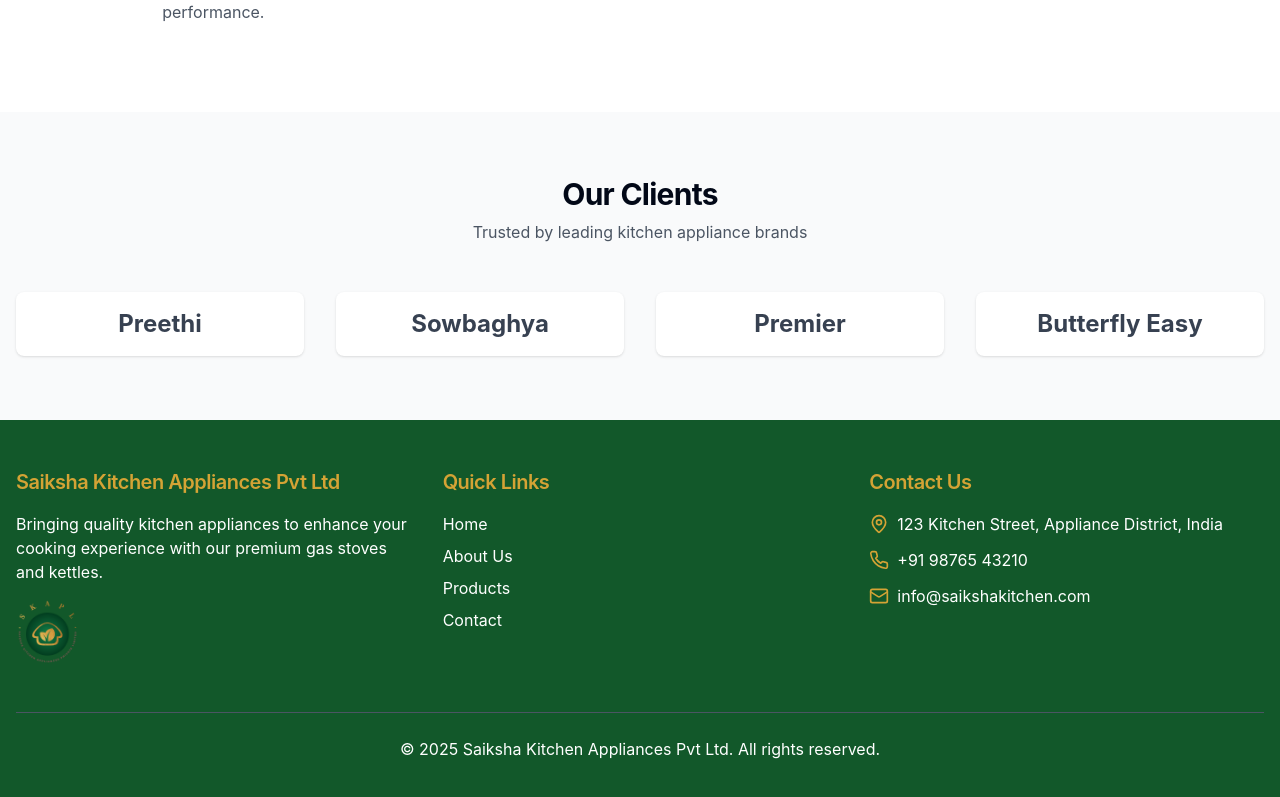
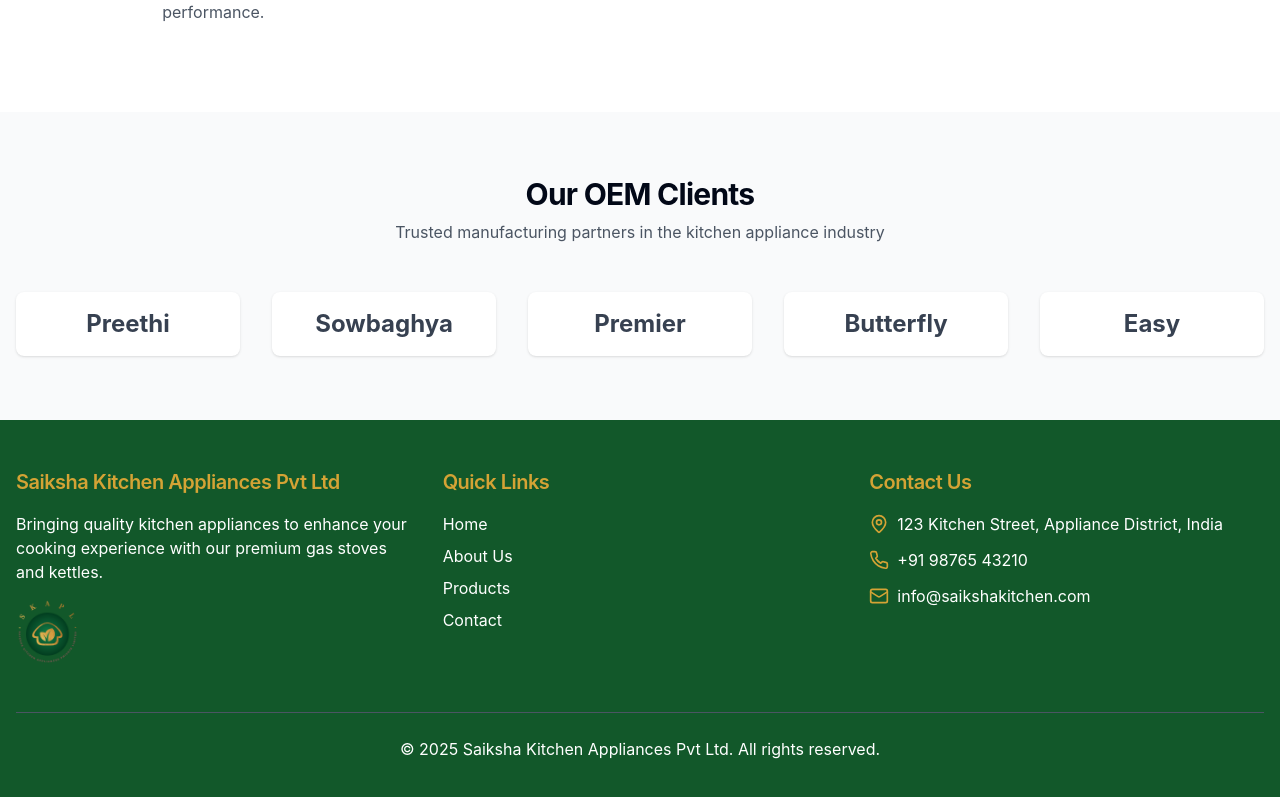
Before and after one commit to Josoova/saiksha-kitchen-web, a React (Vite) app: page / in a window 1280 px wide. Shown: the part 1618-2415 px from the top of the page. Built offline with nearby package versions, Linux system fonts and the light colour scheme.

Commit message:
Update client logos
Add new client logos to the "Our Clients" section.

```diff
--- a/src/pages/Home.tsx
+++ b/src/pages/Home.tsx
@@ -1,4 +1,3 @@
-
 import { Button } from '@/components/ui/button';
 import { Card, CardContent } from '@/components/ui/card';
 import { ChevronRight, Award, BarChart, Users } from 'lucide-react';
@@ -130,15 +129,15 @@ const Home = () => {
         </div>
       </section>
 
-      {/* Our Clients Section */}
+      {/* OEM Clients Section */}
       <section className="py-16 bg-gray-50">
         <div className="container mx-auto px-4">
           <div className="text-center mb-12">
-            <h2 className="text-3xl font-bold mb-2">Our Clients</h2>
-            <p className="text-gray-600">Trusted by leading kitchen appliance brands</p>
+            <h2 className="text-3xl font-bold mb-2">Our OEM Clients</h2>
+            <p className="text-gray-600">Trusted manufacturing partners in the kitchen appliance industry</p>
           </div>
 
-          <div className="grid grid-cols-2 md:grid-cols-4 gap-8 items-center">
+          <div className="grid grid-cols-2 md:grid-cols-5 gap-8 items-center">
             {/* Client Logos */}
             <div className="flex justify-center items-center p-4 bg-white rounded-lg shadow hover:shadow-md transition-shadow">
               <div className="text-2xl font-bold text-gray-700">Preethi</div>
@@ -153,7 +152,11 @@ const Home = () => {
             </div>
 
             <div className="flex justify-center items-center p-4 bg-white rounded-lg shadow hover:shadow-md transition-shadow">
-              <div className="text-2xl font-bold text-gray-700">Butterfly Easy</div>
+              <div className="text-2xl font-bold text-gray-700">Butterfly</div>
+            </div>
+
+            <div className="flex justify-center items-center p-4 bg-white rounded-lg shadow hover:shadow-md transition-shadow">
+              <div className="text-2xl font-bold text-gray-700">Easy</div>
             </div>
           </div>
         </div>
```
